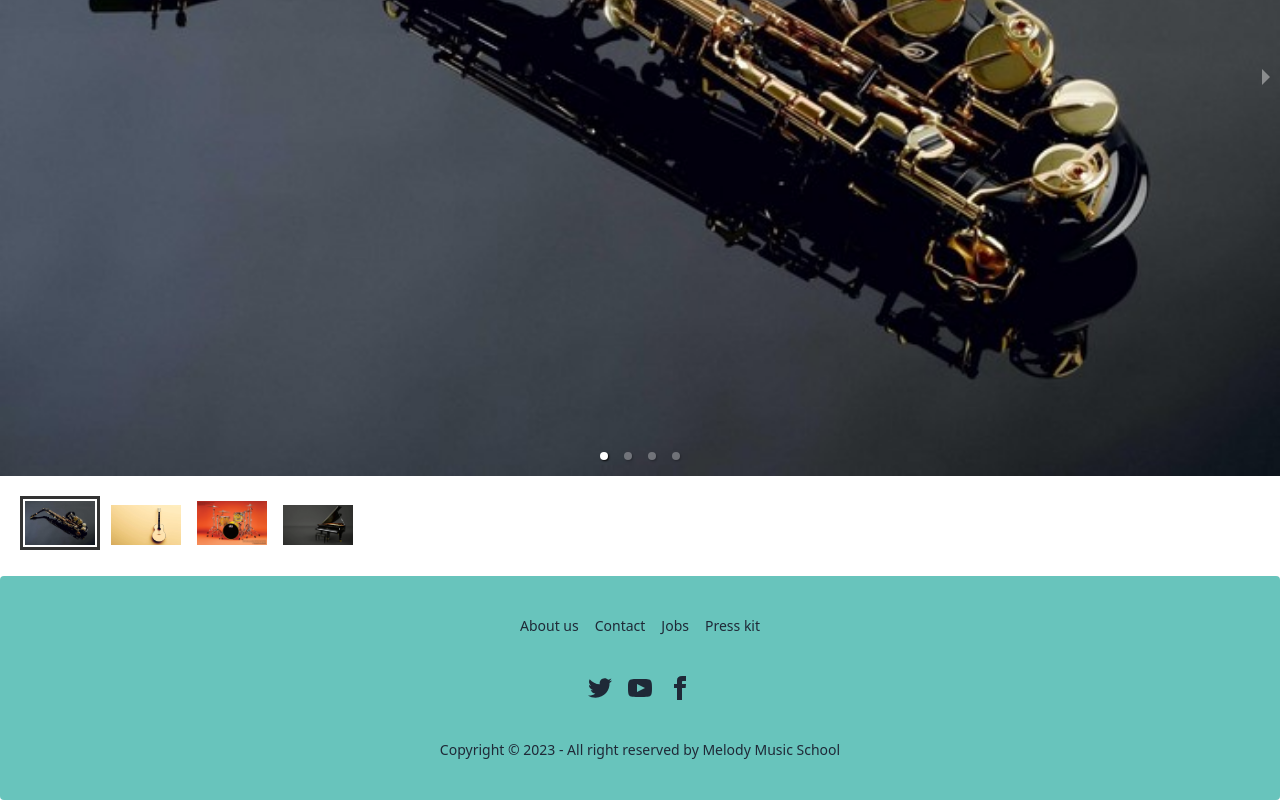
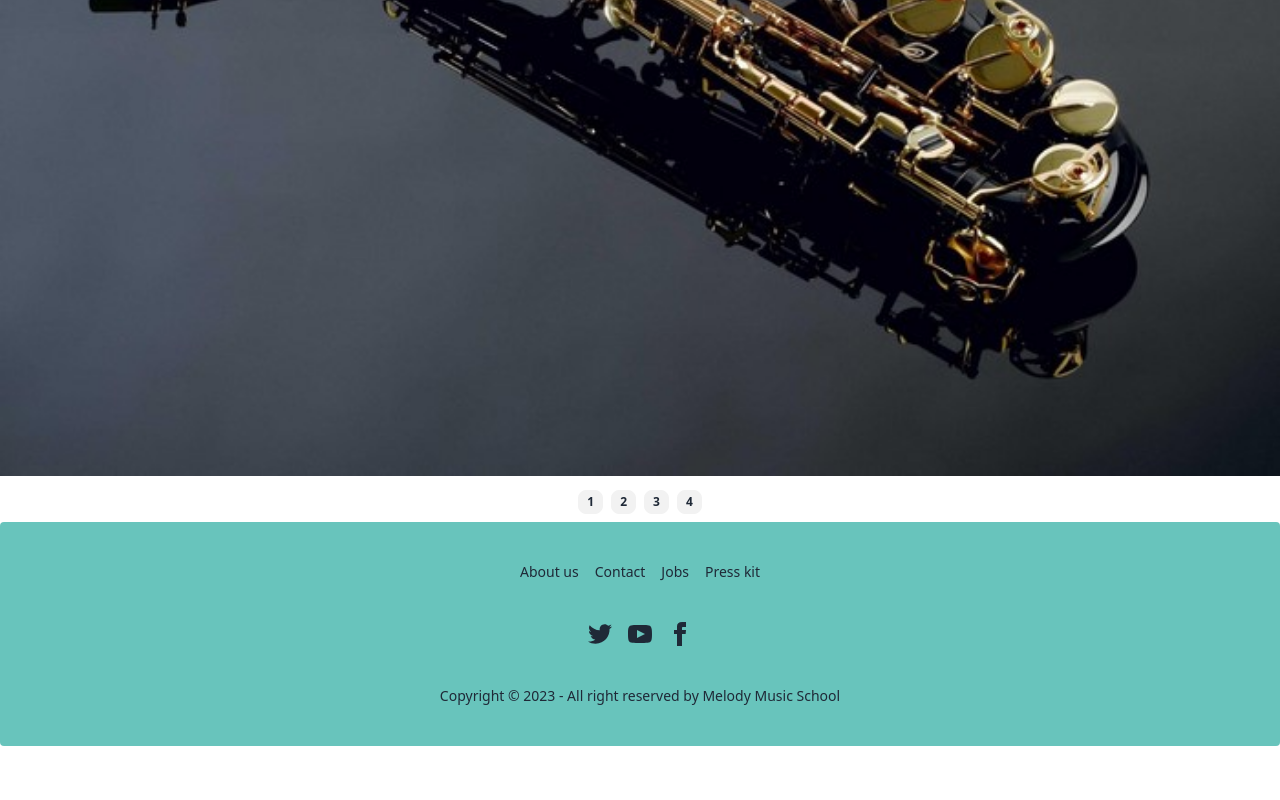
Before and after one commit to mksmmirhs/melody-music-school-client, a React (Vite) app: page / in a window 1280 px wide. Shown: the part 485-1285 px from the top of the page. After the commit the page ends 1231 px from the top, so only its background shows below. Built offline with nearby package versions, Linux system fonts and the light colour scheme.

Commit message:
banner done

```diff
--- a/package.json
+++ b/package.json
@@ -14,6 +14,7 @@
     "match-sorter": "^6.3.1",
     "react": "^18.2.0",
     "react-dom": "^18.2.0",
+    "react-id-swiper": "^4.0.0",
     "react-responsive-carousel": "^3.2.23",
     "react-router-dom": "^6.11.2",
     "sort-by": "^1.2.0"
--- a/src/Pages/Home/Banner.jsx
+++ b/src/Pages/Home/Banner.jsx
@@ -8,20 +8,36 @@
 
 const Banner = () => {
   return (
-    <Carousel autoPlay={true}>
-      <div>
-        <img src={banner1} />
+    <>
+      <div className="carousel w-full">
+        <div id="item1" className="carousel-item w-full">
+          <img src={banner1} className="w-full" />
+        </div>
+        <div id="item2" className="carousel-item w-full">
+          <img src={banner2} className="w-full" />
+        </div>
+        <div id="item3" className="carousel-item w-full">
+          <img src={banner3} className="w-full" />
+        </div>
+        <div id="item4" className="carousel-item w-full">
+          <img src={banner4} className="w-full" />
+        </div>
       </div>
-      <div>
-        <img src={banner2} />
+      <div className="flex justify-center w-full py-2 gap-2">
+        <a href="#item1" className="btn btn-xs">
+          1
+        </a>
+        <a href="#item2" className="btn btn-xs">
+          2
+        </a>
+        <a href="#item3" className="btn btn-xs">
+          3
+        </a>
+        <a href="#item4" className="btn btn-xs">
+          4
+        </a>
       </div>
-      <div>
-        <img src={banner3} />
-      </div>
-      <div>
-        <img src={banner4} />
-      </div>
-    </Carousel>
+    </>
   );
 };
 
```
Also changed, not shown: 1 other file (tests, documents, lock files or other folders).
